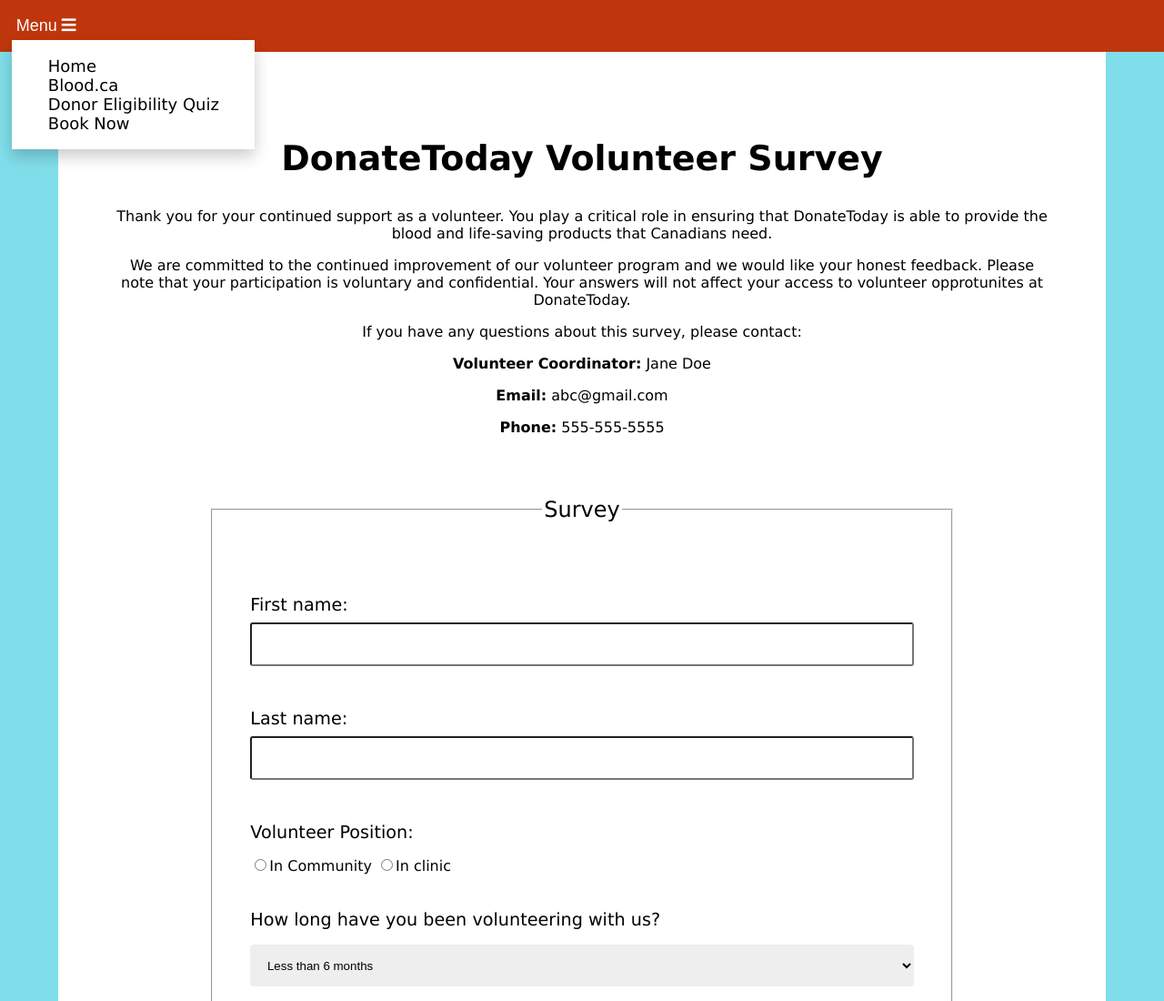
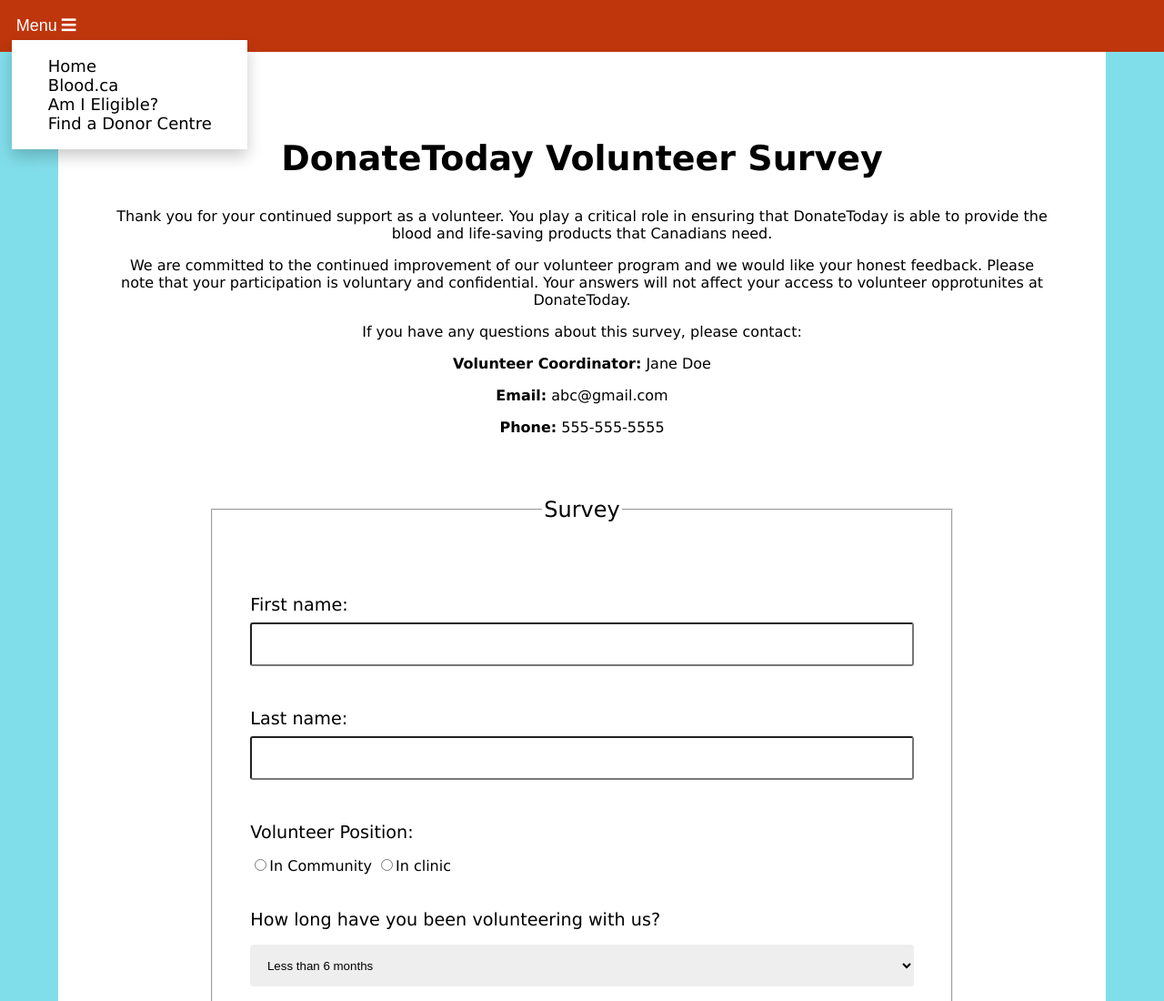
Before and after one commit to heatherkozicki/Volunteer-Survey, a plain HTML site: page index.html in a window 1280 px wide. Shown: the top 1100 px of the page at 91% size. Drawn offline with Linux system fonts and the light colour scheme.

Commit message:
Update index.html

```diff
--- a/index.html
+++ b/index.html
@@ -17,9 +17,9 @@
     <div class="dropdown-content">
       <ul>
         <li><a href="#top">Home</a></li>
-        <li><a href="https://www.blood.ca/en">Blood.ca</a></li>
-        <li><a href="https://www.myaccount.blood.ca/en/eligibility-quiz">Donor Eligibility Quiz</a></li>
-        <li><a href="https://www.myaccount.blood.ca/en/donate">Book Now</a></li>
+        <li><a href="https://www.blood.ca/en" target="_blank">Blood.ca</a></li>
+        <li><a href="https://www.blood.ca/en/blood/am-i-eligible" target="_blank">Am I Eligible?</a></li>
+        <li><a href="https://www.blood.ca/en/blood/donor-centre-hours-locations#blood" target="_blank">Find a Donor Centre</a></li>
       </ul>
     </div>
   </nav>
```
